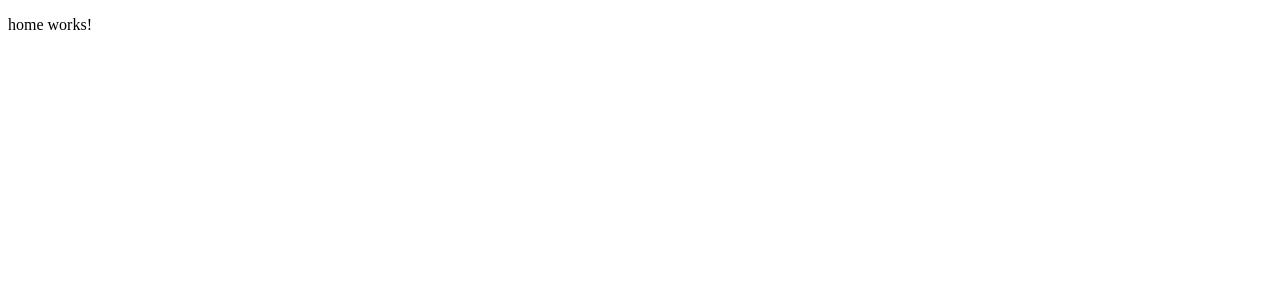
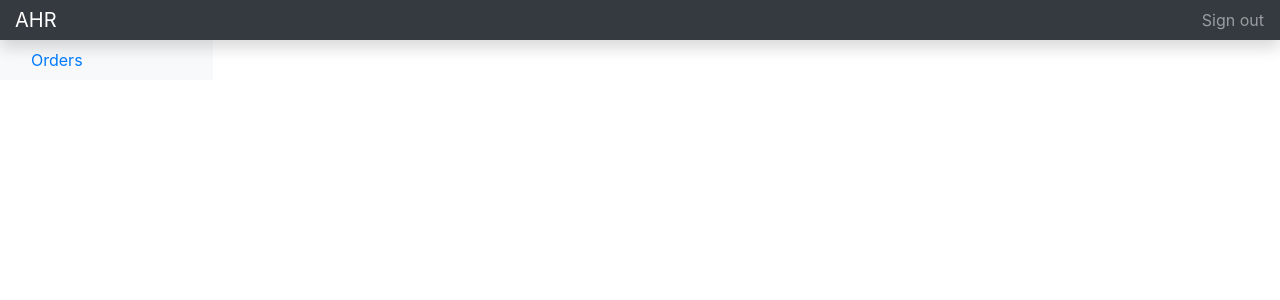
Before and after one commit to lakshitha24/AHR-front, an Angular app: page / in a window 1280 px wide. Shown: the top 300 px of the page. Built offline with nearby package versions, Linux system fonts and the light colour scheme.

Commit message:
add bootsrap

```diff
--- a/angular.json
+++ b/angular.json
@@ -27,6 +27,7 @@
               "src/assets"
             ],
             "styles": [
+              "node_modules/bootstrap/dist/css/bootstrap.min.css",
               "src/styles.sass"
             ],
             "scripts": []
--- a/package.json
+++ b/package.json
@@ -20,6 +20,7 @@
     "@angular/platform-browser": "^6.1.0",
     "@angular/platform-browser-dynamic": "^6.1.0",
     "@angular/router": "^6.1.0",
+    "bootstrap": "^4.1.3",
     "core-js": "^2.5.4",
     "rxjs": "^6.0.0",
     "zone.js": "~0.8.26"
--- a/src/app/app.component.html
+++ b/src/app/app.component.html
@@ -1 +1,32 @@
-<router-outlet></router-outlet>
+<nav class="navbar navbar-dark fixed-top bg-dark flex-md-nowrap p-0 shadow">
+    <a class="navbar-brand col-sm-3 col-md-2 mr-0" href="#">AHR</a>
+    <!--<input class="form-control form-control-dark w-100" type="text" placeholder="Search" aria-label="Search">-->
+    <ul class="navbar-nav px-3">
+        <li class="nav-item text-nowrap">
+            <a class="nav-link" href="#">Sign out</a>
+        </li>
+    </ul>
+</nav>
+<div class="container-fluid">
+    <div class="row">
+        <nav class="col-md-2 d-none d-md-block bg-light sidebar">
+            <div class="sidebar-sticky">
+                <ul class="nav flex-column">
+                    <li class="nav-item">
+                        <a class="nav-link active" href="#">
+                            <span data-feather="home"></span>
+                            Dashboard <span class="sr-only">(current)</span>
+                        </a>
+                    </li>
+                    <li class="nav-item">
+                        <a class="nav-link" href="#">
+                            <span data-feather="file"></span>
+                            Orders
+                        </a>
+                    </li>
+                </ul>
+            </div>
+        </nav>
+        <router-outlet></router-outlet>
+    </div>
+</div>
--- a/src/styles.sass
+++ b/src/styles.sass
@@ -1 +1,3 @@
 /* You can add global styles to this file, and also import other style files */
+
+@import '~bootstrap/dist/css/bootstrap.min.css'
```
Also changed, not shown: 1 other file (tests, documents, lock files or other folders).
